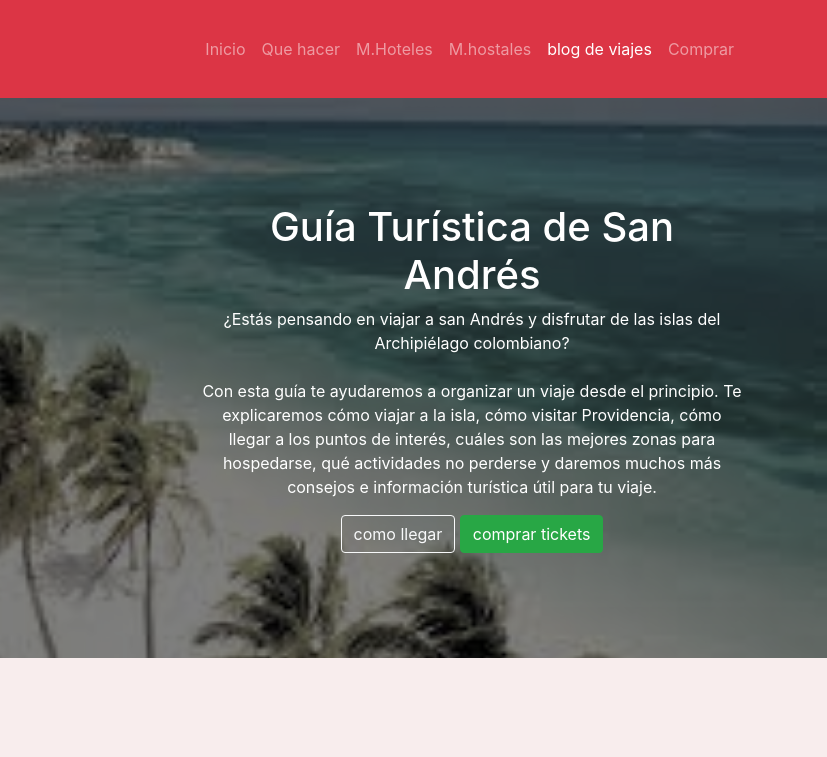
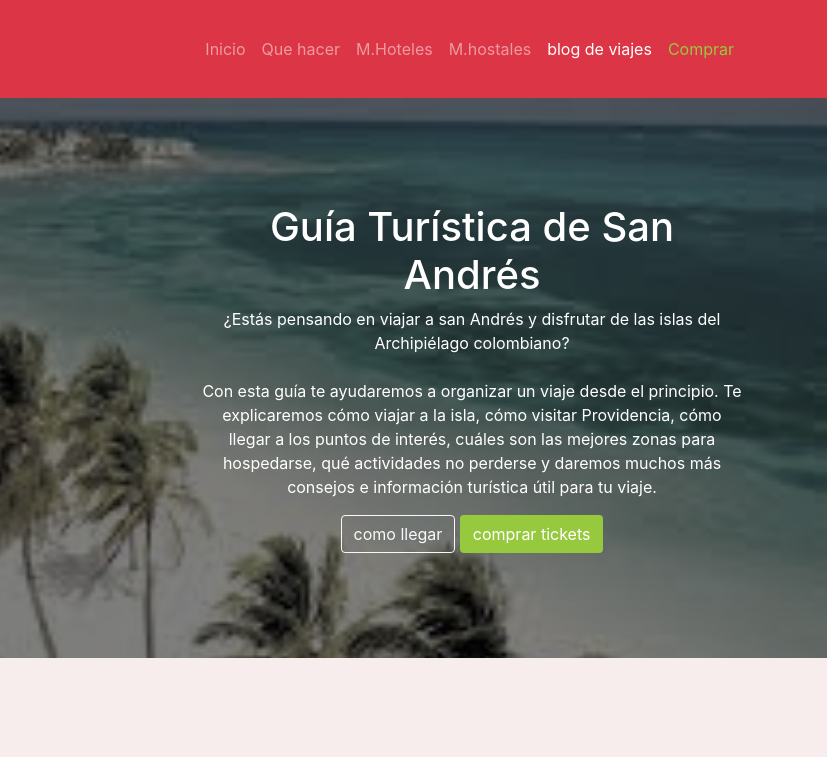
Before and after one commit to duvan321/gu-a-tur-stica-de-San-Andr-s, a plain HTML site: page index.html in a window 1280 px wide. Shown: the top 757 px of the page, 453-1280 px from the left. Drawn offline with nearby package versions, Linux system fonts and the light colour scheme; files whose address does not match are found by name.

Commit message:
proyecto terminado con un icono para la pagina

```diff
--- a/index.css
+++ b/index.css
@@ -4,6 +4,18 @@ body {
 
 #header img {
   width: 4.5rem;
+}
+.text-comprar{
+  color: #97c93e !important
+}
+.btn-comprar {
+  background-color: #97c93e;
+  color: white;
+}
+
+.btn-comprar:hover {
+  background-color: #82ad36;
+  color: white;
 }
 #iconos img:hover {
   transform: scale(1.15);
--- a/index.html
+++ b/index.html
@@ -15,6 +15,7 @@
       integrity="sha384-ggOyR0iXCbMQv3Xipma34MD+dH/1fQ784/j6cY/iJTQUOhcWr7x9JvoRxT2MZw1T"
       crossorigin="anonymous"
     />
+    <link rel="shortcut icon" href="/assets/speaker/img.jpg" type="image/x-ico">
     <link rel="stylesheet" href="fonts/style.css" />
     <link rel="stylesheet" href="index.css" />
 
@@ -33,7 +34,7 @@
             alt="logo de turismo"
           />Gu&iacute;a Tur&iacute;stica de San Andr&eacute;s</a
         >
-        <button
+      <button
           class="navbar-toggler"
           type="button"
           data-toggle="collapse"
@@ -66,7 +67,7 @@
 
             <li class="nav-item">
               <a
-                class="nav-link"
+                class="nav-link text-comprar"
                 href="#"
                 data-toggle="modal"
                 data-target="#modalcompra"
@@ -128,7 +129,7 @@
                   >
                   <button
                     type="button"
-                    class="btn btn-success"
+                    class="btn btn-comprar"
                     data-toggle="modal"
                     data-target="#modalcompra"
                   >
```
Also changed, not shown: assets/speaker/img.jpg (added).
